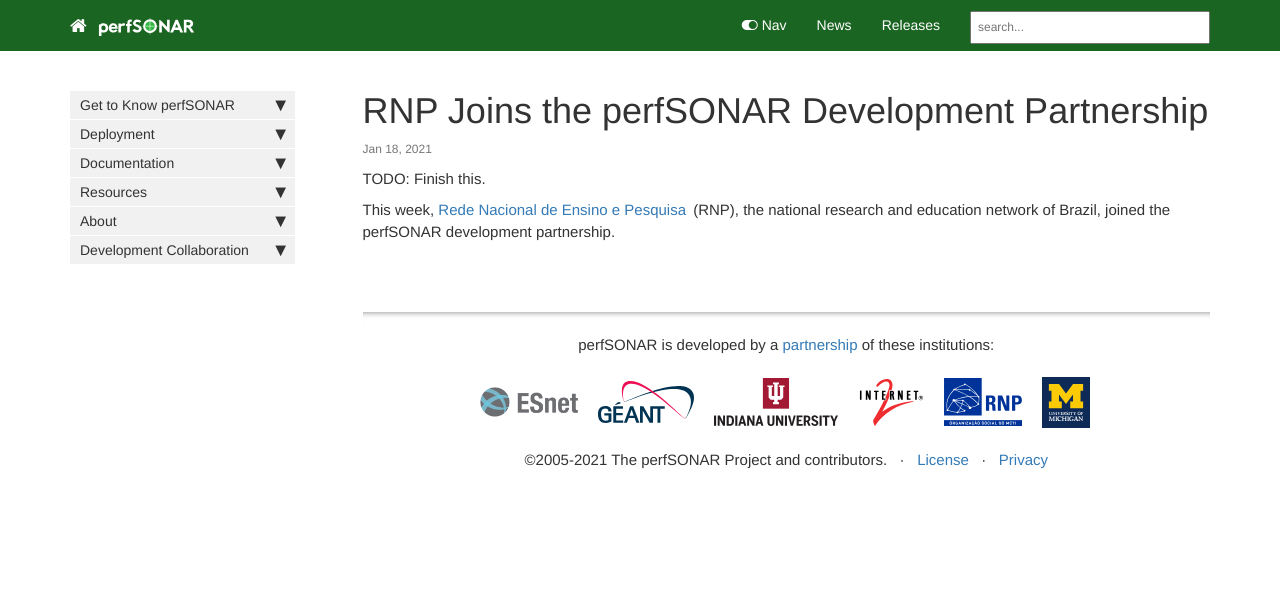
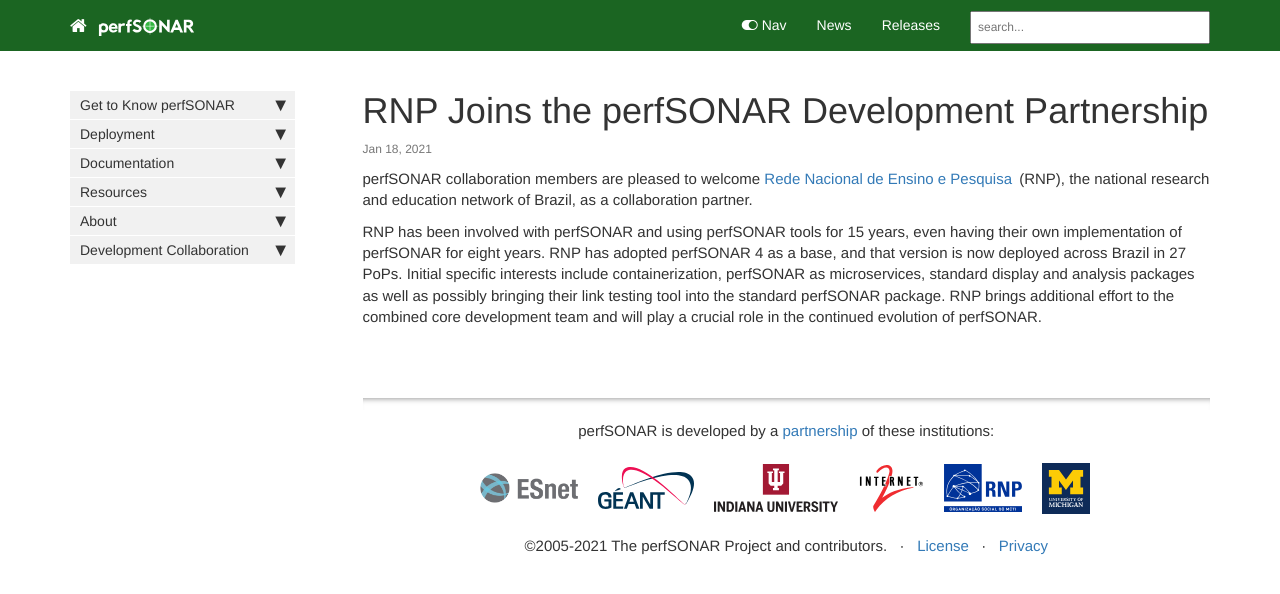
Before and after one commit to perfsonar/website, a Jekyll site: the page built from _posts/2021-01-18-rnp.md, in a window 1280 px wide. Shown: the top 594 px of the page. Built offline with Jekyll 4.4.1, drawn with Linux system fonts in a browser that asks for light colours; comment, search, counter and statistics services are not loaded.

Commit message:
Fleshed out RNP announcement.

```diff
--- a/_posts/2021-01-18-rnp.md
+++ b/_posts/2021-01-18-rnp.md
@@ -5,8 +5,17 @@ permalink: post-2021-01-18-rnp.html
 tags: [news]
 ---
 
-TODO:  Finish this.
+perfSONAR collaboration members are pleased to welcome [Rede Nacional
+de Ensino e Pesquisa](https://www.rnp.br/en) (RNP), the national
+research and education network of Brazil, as a collaboration
+partner.
 
-This week, [Rede Nacional de Ensino e Pesquisa](https://www.rnp.br/en)
-(RNP), the national research and education network of Brazil, joined
-the perfSONAR development partnership.
+RNP has been involved with perfSONAR and using perfSONAR tools for 15
+years, even having their own implementation of perfSONAR for eight
+years.  RNP has adopted perfSONAR 4 as a base, and that version is now
+deployed across Brazil in 27 PoPs. Initial specific interests include
+containerization, perfSONAR as microservices, standard display and
+analysis packages as well as possibly bringing their link testing tool
+into the standard perfSONAR package. RNP brings additional effort to
+the combined core development team and will play a crucial role in the
+continued evolution of perfSONAR.
```
